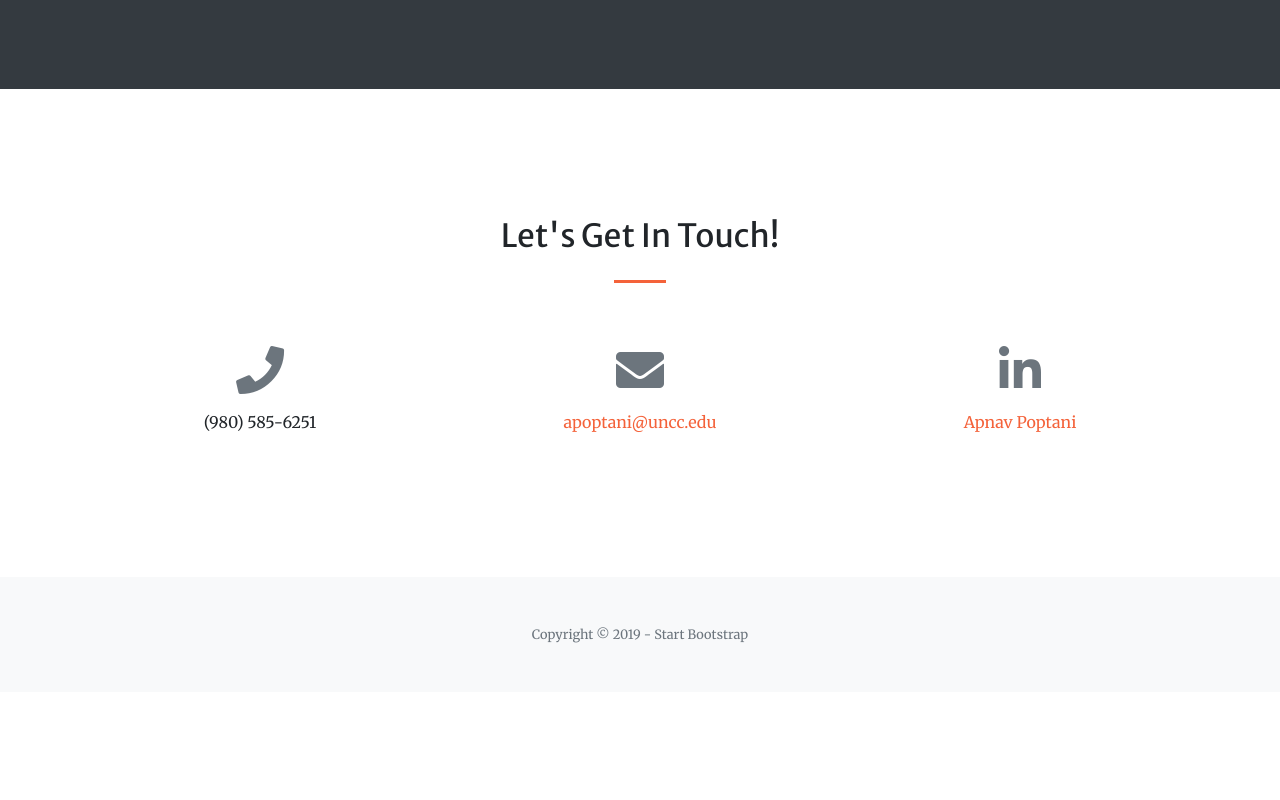
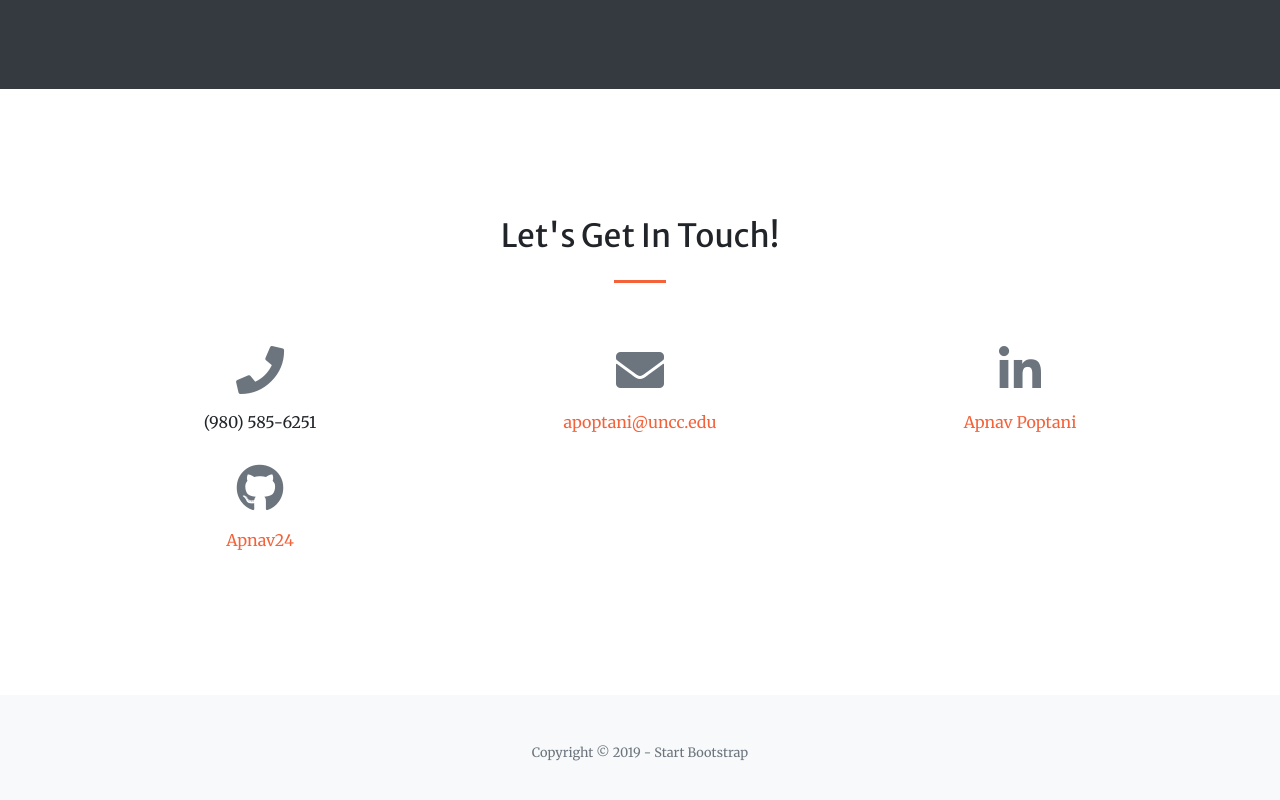
Before and after one commit to apnavp/Portfolio, a website with bundled scripts: page index.html in a window 1280 px wide. Shown: the part 3612-4412 px from the top of the page. Before the commit the page ends 4304 px from the top, so only its background shows below. Built offline with nearby package versions, Linux system fonts and the light colour scheme.

Commit message:
added github connection

```diff
--- a/index.html
+++ b/index.html
@@ -360,6 +360,11 @@
           <!-- Make sure to change the email address in anchor text AND the link below! -->
           <a class="d-block" href="https://www.linkedin.com/in/apnavp/">Apnav Poptani</a>
 		  </div>
+		  <div class="col-lg-4 mr-auto text-center contact">
+          <i class="fab fa-github fa-3x mb-3 text-muted"></i>
+          <!-- Make sure to change the email address in anchor text AND the link below! -->
+          <a class="d-block" href="https://github.com/apnavp">Apnav24</a>
+		  </div>
 
       </div>
     </div>
```
